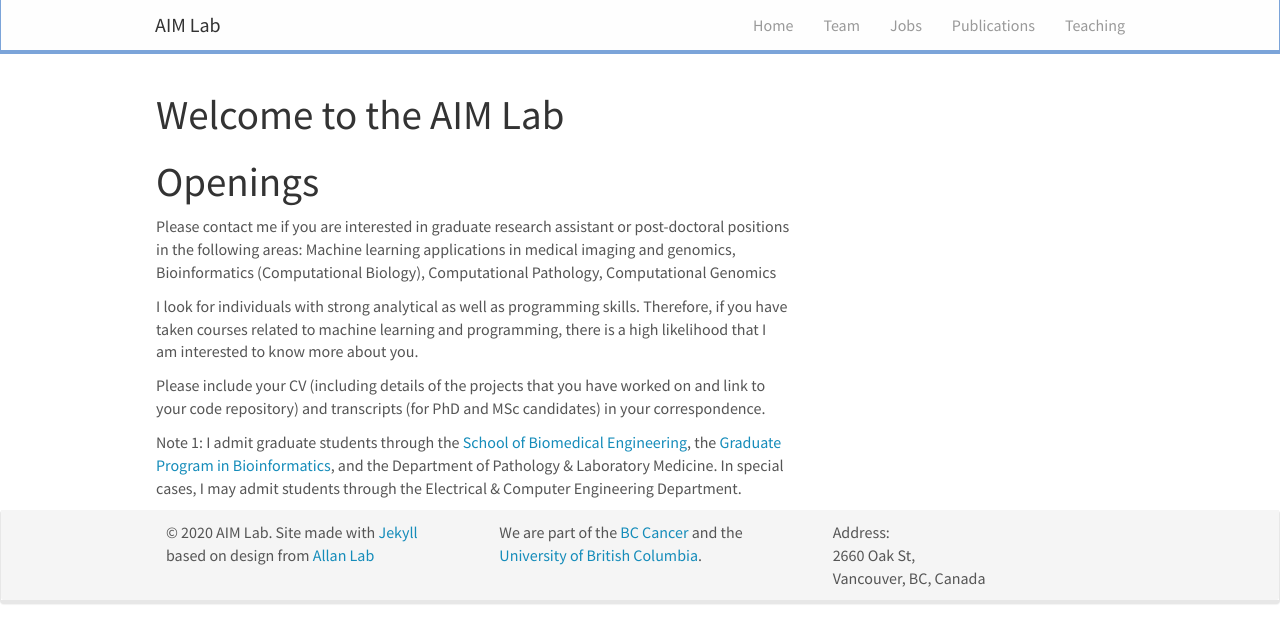
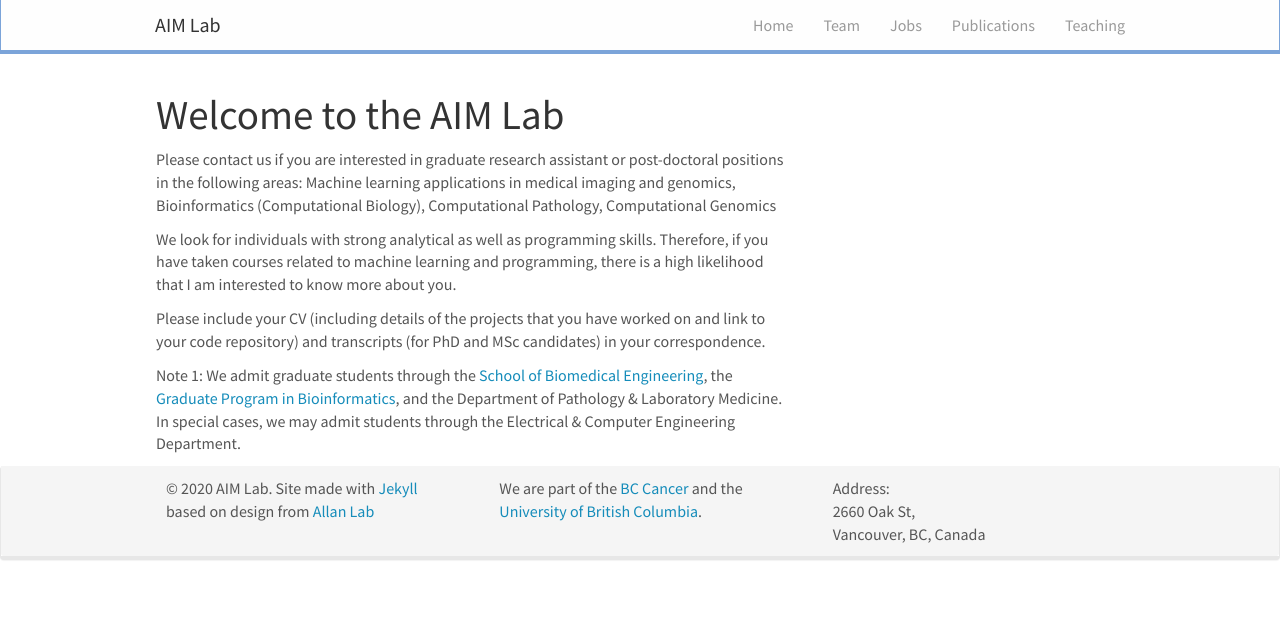
Before and after one commit to AIMLab-UBC/AIMLab-UBC.github.io, a Jekyll site: the page built from _pages/jobs.md, in a window 1280 px wide. Shown: the top 643 px of the page. Built offline with Jekyll 4.4.1, drawn with Linux system fonts in a browser that asks for light colours; nearby versions of some CDN libraries.

Commit message:
Update jobs.md

```diff
--- a/_pages/jobs.md
+++ b/_pages/jobs.md
@@ -6,12 +6,10 @@ sitemap: false
 permalink: /jobs/
 ---
 
-# Openings
+Please contact us if you are interested in graduate research assistant or post-doctoral positions in the following areas: Machine learning applications in medical imaging and genomics, Bioinformatics (Computational Biology), Computational Pathology, Computational Genomics
 
-Please contact me if you are interested in graduate research assistant or post-doctoral positions in the following areas: Machine learning applications in medical imaging and genomics, Bioinformatics (Computational Biology), Computational Pathology, Computational Genomics
-
-I look for individuals with strong analytical as well as programming skills. Therefore, if you have taken courses related to machine learning and programming, there is a high likelihood that I am interested to know more about you.
+We look for individuals with strong analytical as well as programming skills. Therefore, if you have taken courses related to machine learning and programming, there is a high likelihood that I am interested to know more about you.
 
 Please include your CV (including details of the projects that you have worked on and link to your code repository) and transcripts (for PhD and MSc candidates) in your correspondence.
 
-Note 1: I admit graduate students through the [School of Biomedical Engineering](https://www.bme.ubc.ca/), the [Graduate Program in Bioinformatics](http://www.bioinformatics.ubc.ca/), and the Department of Pathology & Laboratory Medicine. In special cases, I may admit students through the Electrical & Computer Engineering Department.
+Note 1: We admit graduate students through the [School of Biomedical Engineering](https://www.bme.ubc.ca/), the [Graduate Program in Bioinformatics](http://www.bioinformatics.ubc.ca/), and the Department of Pathology & Laboratory Medicine. In special cases, we may admit students through the Electrical & Computer Engineering Department.
```
